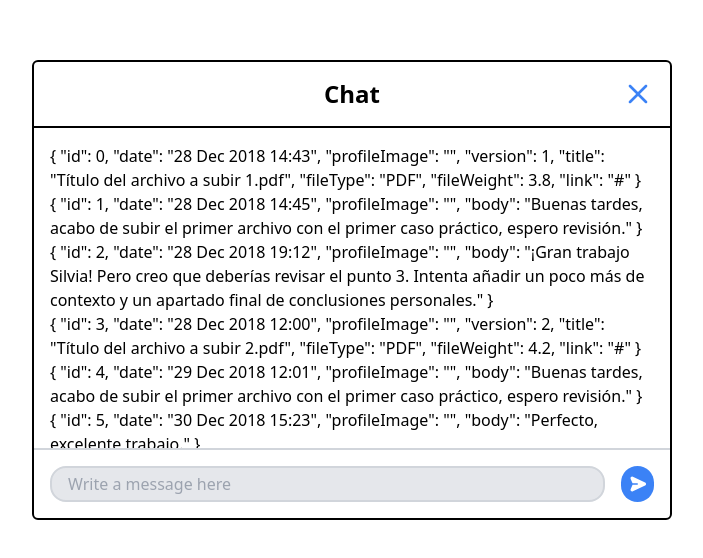
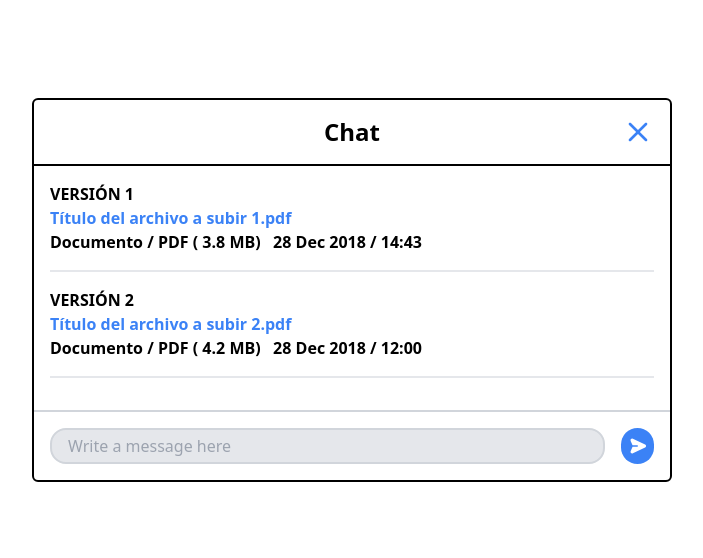
Before and after one commit to Ceskkk/chat-modal, a Vue app: page / in a window 1280 px wide. Shown: the part 110-668 px from the top of the page, without its empty margins (288-991 px from the left). Built offline with nearby package versions, Linux system fonts and the light colour scheme.

Commit message:
Small fixes. Renaming and refactor Message Components

```diff
--- a/src/components/FileMessageComponent.vue
+++ /dev/null
@@ -1,10 +0,0 @@
-<script setup lang="ts">
-import { FileMessage } from '../types/types';
-const props = defineProps<{ message: FileMessage }>()
-</script>
-
-<template>
-  <div>
-    {{ props.message }}
-  </div>
-</template>
--- /dev/null
+++ b/src/components/Message.vue
@@ -0,0 +1,21 @@
+<script setup lang="ts">
+import { isFile, isText } from '../guards/guards'
+import { FileMessage, TextMessage } from '../types/types'
+const props = defineProps<{ message: FileMessage | TextMessage }>()
+</script>
+
+<template>
+  <div v-if="isFile(props.message)" class="border-b-2 border-gray-200 pb-4 mb-4">
+    <h2 class="text-md font-bold">VERSIÓN {{ props.message.version }}</h2>
+    <h3 class="text-md font-bold text-blue-500">{{ props.message.title }}</h3>
+    <h4 class="font-semibold">
+      Documento / {{ props.message.fileType }}
+      ( {{ props.message.fileWeight }} MB)
+      &nbsp;
+      {{ props.message.date }}
+    </h4>
+  </div>
+  <div v-if="isText(props.message)">
+
+  </div>
+</template>
--- a/src/components/MessageList.vue
+++ b/src/components/MessageList.vue
@@ -1,28 +1,29 @@
 <script setup lang="ts">
-import { ref, onUpdated } from 'vue'
-import { isText, isFile } from '../guards/guards';
-import { useMessageStore } from '../stores/message'
-import FileMessageComponent from './FileMessageComponent.vue';
-import TextMessageComponent from './TextMessageComponent.vue'
+  import { ref, onMounted, onUpdated } from 'vue'
+  import { useMessageStore } from '../stores/message'
+  import Message from './Message.vue'
 
-const { messageList } = useMessageStore()
-const list = ref()
+  const { messageList } = useMessageStore()
+  const list = ref()
 
-onUpdated(() => {
-  list.value.scrollTop = list.value.scrollHeight;
-})
+  const scrollBottom = () => {
+    list.value.scrollTop = list.value.scrollHeight
+  }
+
+  onMounted(() => {
+    scrollBottom()
+  })
+
+  onUpdated(() => {
+    scrollBottom()
+  })
 
 </script>
 
 <template>
   <div ref="list" class="p-4 overflow-auto max-h-80 scrollbar-thin scrollbar-thumb-blue-300 scrollbar-track-gray-200">
     <article v-for="message in messageList">
-      <template v-if="isText(message)">
-        <TextMessageComponent :message="message" />
-      </template>
-      <template v-if="isFile(message)">
-        <FileMessageComponent :message="message" />
-      </template>
+      <Message :message="message" />
     </article>
   </div>
 </template>
--- a/src/components/TextMessageComponent.vue
+++ /dev/null
@@ -1,8 +0,0 @@
-<script setup lang="ts">
-import { TextMessage } from '../types/types';
-const props = defineProps<{ message: TextMessage }>()
-</script>
-
-<template>
-  {{ props.message }}
-</template>
--- a/src/mock/messages.json
+++ b/src/mock/messages.json
@@ -1,7 +1,7 @@
 [
   {
     "id": 0,
-    "date": "28 Dec 2018 14:43",
+    "date": "28 Dec 2018 / 14:43",
     "profileImage": "",
     "version": 1,
     "title": "Título del archivo a subir 1.pdf",
@@ -11,19 +11,19 @@
   },
   {
     "id": 1,
-    "date": "28 Dec 2018 14:45",
+    "date": "28 Dec 2018 / 14:45",
     "profileImage": "",
     "body": "Buenas tardes, acabo de subir el primer archivo con el primer caso práctico, espero revisión."
   },
   {
     "id": 2,
-    "date": "28 Dec 2018 19:12",
+    "date": "28 Dec 2018 / 19:12",
     "profileImage": "",
     "body": "¡Gran trabajo Silvia! Pero creo que deberías revisar el punto 3. Intenta añadir un poco más de contexto y un apartado final de conclusiones personales."
   },
   {
     "id": 3,
-    "date": "28 Dec 2018 12:00",
+    "date": "28 Dec 2018 / 12:00",
     "profileImage": "",
     "version": 2,
     "title": "Título del archivo a subir 2.pdf",
@@ -33,13 +33,13 @@
   },
   {
     "id": 4,
-    "date": "29 Dec 2018 12:01",
+    "date": "29 Dec 2018 / 12:01",
     "profileImage": "",
     "body": "Buenas tardes, acabo de subir el primer archivo con el primer caso práctico, espero revisión."
   },
   {
     "id": 5,
-    "date": "30 Dec 2018 15:23",
+    "date": "30 Dec 2018 / 15:23",
     "profileImage": "",
     "body": "Perfecto, excelente trabajo."
   }
--- a/src/utils/utils.ts
+++ b/src/utils/utils.ts
@@ -1,4 +1,4 @@
 // Get current Date formated to string
 export const getCurrentDateFormated = (): string => {
-  return new Date().toJSON().slice(0, 10) + ' ' + new Date().toJSON().slice(11, 16)
+  return new Date().toJSON().slice(0, 10) + ' / ' + new Date().toJSON().slice(11, 16)
 }
```
